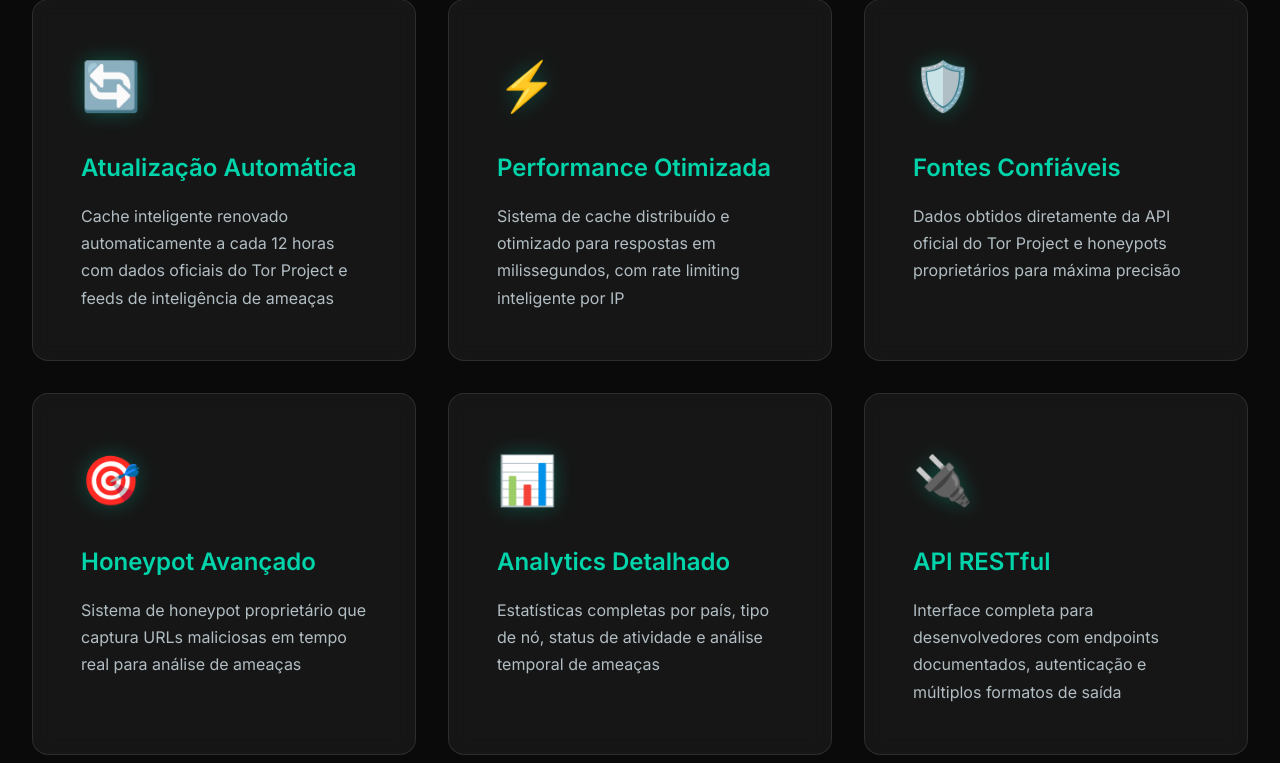
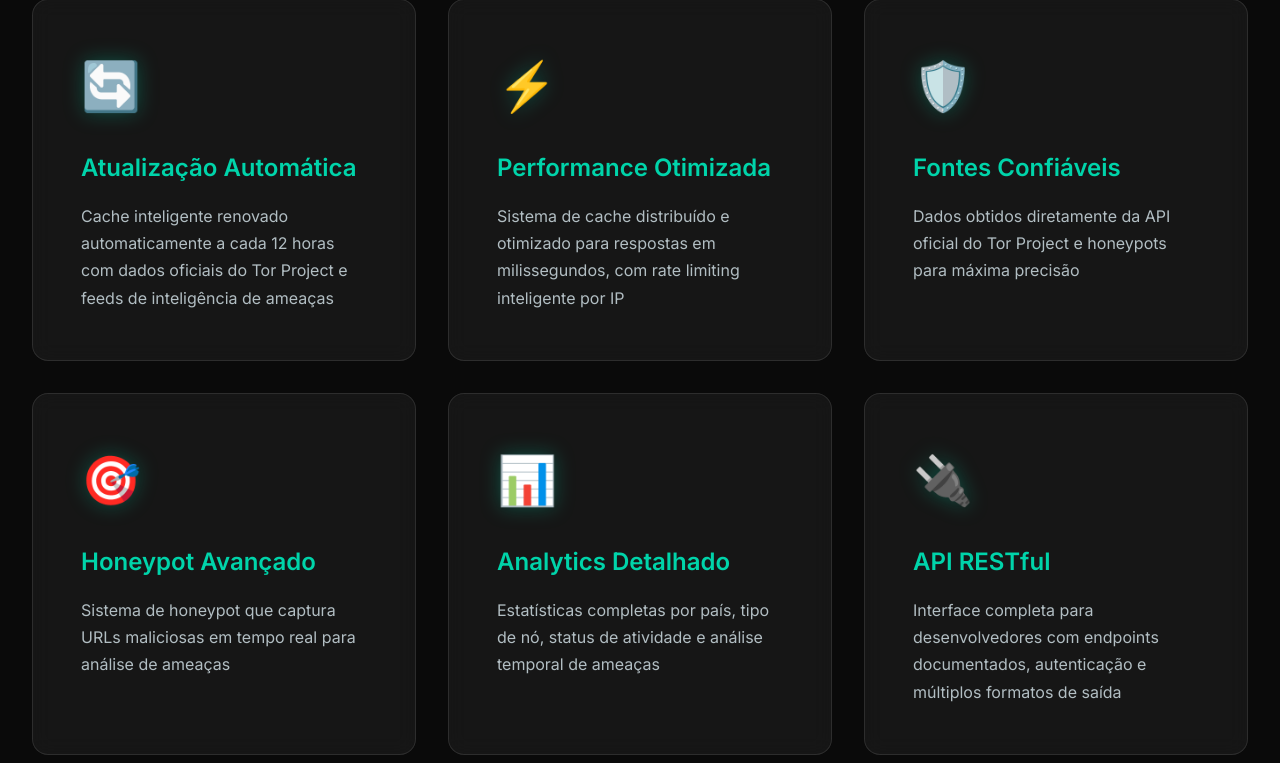
Before and after one commit to dathannobrega/tor-nodes, a Flask app: page / in a window 1280 px wide. Shown: the part 1221-1984 px from the top of the page. Run offline with Flask 3, Linux system fonts and the light colour scheme; data that the repository does not hold is empty; parts of the project's set-up code (start-up, migrations or seed data) failed here and were passed over.

Commit message:
refactor: update terminology from "Honeypot" to "Malicious URLs" and clarify descriptions in frontend layout

```diff
--- a/app/templates/index.html
+++ b/app/templates/index.html
@@ -196,13 +196,13 @@
                 <article class="feature-card">
                     <div class="feature-icon" aria-hidden="true">🛡️</div>
                     <h3>Fontes Confiáveis</h3>
-                    <p>Dados obtidos diretamente da API oficial do Tor Project e honeypots proprietários para máxima precisão</p>
+                    <p>Dados obtidos diretamente da API oficial do Tor Project e honeypots para máxima precisão</p>
                 </article>
 
                 <article class="feature-card">
                     <div class="feature-icon" aria-hidden="true">🎯</div>
                     <h3>Honeypot Avançado</h3>
-                    <p>Sistema de honeypot proprietário que captura URLs maliciosas em tempo real para análise de ameaças</p>
+                    <p>Sistema de honeypot que captura URLs maliciosas em tempo real para análise de ameaças</p>
                 </article>
 
                 <article class="feature-card">
@@ -684,7 +684,7 @@ try {
                         </div>
                         <div class="tech-item">
                             <span class="tech-label">Honeypot Engine:</span>
-                            <span class="tech-value">Proprietário</span>
+                            <span class="tech-value">Cowrie</span>
                         </div>
                         <div class="tech-item">
                             <span class="tech-label">Infraestrutura:</span>
--- a/app/utils/formatters.py
+++ b/app/utils/formatters.py
@@ -45,7 +45,7 @@ def format_url_list_text(urls: List[str], last_update: Optional[datetime], error
 
     if error:
         return f"""################################################################
-# Honeypot URLs - ERRO                                      #
+# Malicious URLs - ERRO                                       #
 # Error occurred: {error}                                     #
 # Last attempt: {datetime.utcnow().strftime('%Y-%m-%d %H:%M:%S')} UTC            #
 ################################################################
@@ -59,9 +59,8 @@ def format_url_list_text(urls: List[str], last_update: Optional[datetime], error
     updated = last_update.strftime('%Y-%m-%d %H:%M:%S') if last_update else datetime.utcnow().strftime('%Y-%m-%d %H:%M:%S')
 
     header = f"""################################################################
-# Honeypot URLs                                             #
+# Malicious URLs                                               #
 # Last updated: {updated} UTC                        #
-# Source: Honeypot cowrie                                    #
 ################################################################
 #
 # URL
```
